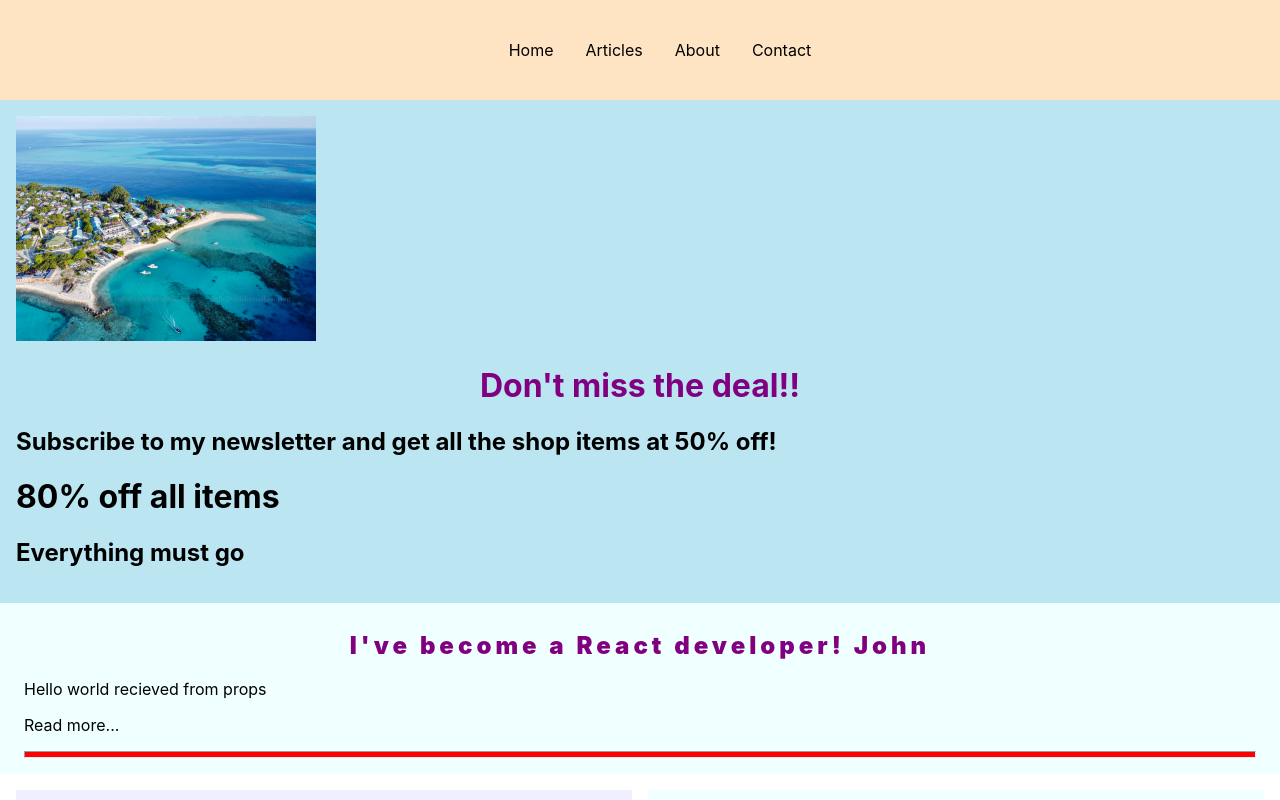
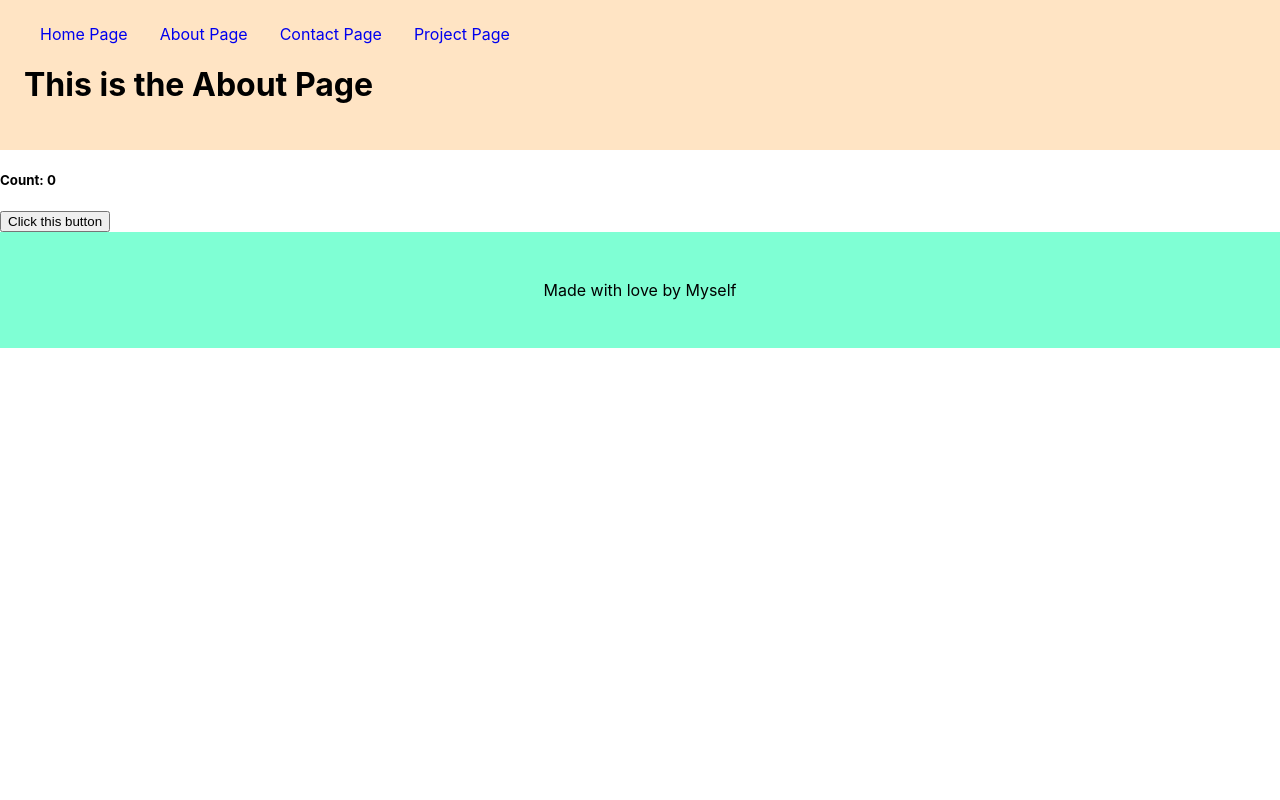
Before and after one commit to ahmedaryf/meta-react-lesson, a React (Create React App) app: page /AboutPage in a window 1280 px wide. Shown: the top 800 px of the page. Built offline with nearby package versions, Linux system fonts and the light colour scheme.

Commit message:
React Router added

```diff
--- a/package.json
+++ b/package.json
@@ -8,6 +8,7 @@
     "@testing-library/user-event": "^13.5.0",
     "react": "^18.2.0",
     "react-dom": "^18.2.0",
+    "react-router-dom": "^6.8.2",
     "react-scripts": "5.0.1",
     "web-vitals": "^2.1.4"
   },
--- a/src/App.css
+++ b/src/App.css
@@ -44,14 +44,13 @@
   background-color: bisque;
   padding: 1.5rem;
 }
-.main-nav ul{
-  text-align: center;
-}
-.main-nav li{
+
+.main-nav .link{
   display: inline;
   margin: 1rem;
+  text-decoration: none;
 }
-.main-nav li:hover{
+.main-nav .link:hover{
   color: #61dafb;
   cursor: pointer;
 }
--- a/src/App.js
+++ b/src/App.js
@@ -1,27 +1,9 @@
 // import logo from './logo.svg';
 import React, {useState} from 'react';
 import './App.css';
-import Card from './Card';
 import Btn from './components/Btns';
-import DarkMode from './components/DarkMode';
 import Footer from './components/Footer';
-import InputComponent from './components/InputComponent';
-import Intro1 from './components/Intro1';
 import Nav from './components/nav';
-import Profile from './components/Profile';
-import Promo from './components/Promo';
-import TestStateComponent from './components/TestStateComponent';
-import TestTextComponent from './components/TestTextComponent';
-import TimeComponent from './components/TimeComponent';
-import WalletComponent from './components/WalletComponent';
-import Intro from './Intro';
-import ModeTogle from './ModeTogler';
-import image from "./images/keyodhoo-drone-13-7-m.jpg"
-import image2 from "./images/underwater1-m.jpg"
-import CardTwo from './components/CardTwo';
-import CardText from './components/CardText';
-import TodoList from './components/TodoList';
-
 
 function App() {
   const [count, setCount] = useState(0);
@@ -30,53 +12,16 @@ function App() {
   }
   return (
     <div>
-      <div><Nav /></div>
-      <div><Promo /></div>
-      <div><Intro1 name="John" textColor="purple" text="Hello world recieved from props"/></div>
-<div className='flex-item'>
-      <div><Intro color="#eeeeff" compHeading="Why I love front-end web development" compText="In this blog post, I'll list 10 reasons why I love to work as a front-end developer." /></div>
+        <div>
+          <Nav />
+        </div>
 
-      <div><Intro compHeading="What's the best way to style your React apps?" compText="There are so many options to choose from. Here's a high-level overview of the popular ones." /></div>
+        <div>
+          <h5>Count: {count}</h5>
+          <Btn onClick={handleClick} lable="Click this button"/>
+        </div>
 
-      <div><Intro compHeading="What's the best way to style your React apps?" compText="There are so many options to choose from. Here's a high-level overview of the popular ones." /></div>
-
-      <div><Intro color="#eeeeff" compHeading="Why I love front-end web development" compText="In this blog post, I'll list 10 reasons why I love to work as a front-end developer." /></div>
-</div>
-  <div>
-    <h5>Count: {count}</h5>
-    <Btn onClick={handleClick} lable="Click this button"/>
-  </div>
-    <br />
-    <DarkMode />
-    <br />
-    <ModeTogle />
-    <br />
-    <InputComponent />
-    <br />
-    <TestStateComponent />
-    <br />
-    <TestTextComponent />
-    <br />
-    <WalletComponent />
-    <br />
-    <TimeComponent />
-    <br />
-    <Profile />
-    <Profile width={50} height={50}/>
-    <br />
-    <Card image={image} width={70} height={70} title="This is card title" body="This is card body with some text"/>
-    <br />
-    <Card image={image2} title="This is card title 2" body="This is card body with different text"/>
-
-      {/* Profile and CardText were wrapped in CardTwo component */}
-      <CardTwo>
-        <Profile />
-        <CardText title="Card using props" text="This text is passed from parent component"/>
-      </CardTwo>
-      <br />
-      <TodoList />
-
-      <div><Footer /></div>
+        <div><Footer /></div>
 
     </div>
 
--- /dev/null
+++ b/src/components/AboutPage.js
@@ -0,0 +1,14 @@
+import React from 'react'
+
+function AboutPage() {
+  return (
+    <div>
+        <div>
+            <h1>This is the About Page</h1>
+        </div>
+
+    </div>
+  )
+}
+
+export default AboutPage
--- /dev/null
+++ b/src/components/ContactPage.js
@@ -0,0 +1,32 @@
+import React from 'react'
+import Card from '../Card'
+import CardText from './CardText'
+import CardTwo from './CardTwo'
+import Profile from './Profile'
+import TodoList from './TodoList'
+import image from "../images/keyodhoo-drone-13-7-m.jpg"
+import image2 from "../images/underwater1-m.jpg"
+
+function ContactPage() {
+  return (
+    <div>
+        <div>
+            <h1>This is the Contact Page</h1>
+        </div>
+        <br />
+        <Card image={image} width={70} height={70} title="This is card title" body="This is card body with some text"/>
+        <br />
+        <Card image={image2} title="This is card title 2" body="This is card body with different text"/>
+
+      {/* Profile and CardText were wrapped in CardTwo component */}
+      <CardTwo>
+        <Profile />
+        <CardText title="Card using props" text="This text is passed from parent component"/>
+      </CardTwo>
+      <br />
+      <TodoList />
+    </div>
+  )
+}
+
+export default ContactPage
--- /dev/null
+++ b/src/components/HomePage.js
@@ -0,0 +1,30 @@
+import React from 'react'
+import Intro from '../Intro'
+import Intro1 from './Intro1'
+import Promo from './Promo'
+
+
+function HomePage() {
+  return (
+    <div>
+        <div>
+            <h1>This is the Home Page</h1>
+        </div>
+        <div>
+            <Promo />
+        </div>
+        <div><Intro1 name="John" textColor="purple" text="Hello world recieved from props"/></div>
+<div className='flex-item'>
+      <div><Intro color="#eeeeff" compHeading="Why I love front-end web development" compText="In this blog post, I'll list 10 reasons why I love to work as a front-end developer." /></div>
+
+      <div><Intro compHeading="What's the best way to style your React apps?" compText="There are so many options to choose from. Here's a high-level overview of the popular ones." /></div>
+
+      <div><Intro compHeading="What's the best way to style your React apps?" compText="There are so many options to choose from. Here's a high-level overview of the popular ones." /></div>
+
+      <div><Intro color="#eeeeff" compHeading="Why I love front-end web development" compText="In this blog post, I'll list 10 reasons why I love to work as a front-end developer." /></div>
+</div>
+    </div>
+  )
+}
+
+export default HomePage
--- /dev/null
+++ b/src/components/ProjectPage.js
@@ -0,0 +1,35 @@
+import React from 'react'
+import ModeTogle from '../ModeTogler'
+import DarkMode from './DarkMode'
+import InputComponent from './InputComponent'
+import TestStateComponent from './TestStateComponent'
+import TestTextComponent from './TestTextComponent'
+import TimeComponent from './TimeComponent'
+import WalletComponent from './WalletComponent'
+
+function ProjectPage() {
+  return (
+    <div>
+        <div>
+            <h1>This is the Project Page</h1>
+        </div>
+
+        <DarkMode />
+        <br />
+        <ModeTogle />
+        <br />
+        <InputComponent />
+        <br />
+        <TestStateComponent />
+        <br />
+        <TestTextComponent />
+        <br />
+        <WalletComponent />
+        <br />
+        <TimeComponent />
+
+    </div>
+  )
+}
+
+export default ProjectPage
--- a/src/components/nav.js
+++ b/src/components/nav.js
@@ -1,13 +1,23 @@
+import { Routes, Route, Link } from 'react-router-dom';
+import HomePage from './HomePage';
+import AboutPage from './AboutPage';
+import ContactPage from './ContactPage';
+import ProjectPage from './ProjectPage';
+
 function Nav(){
     return (
-        <nav className="main-nav">
-            <ul>
-                <li>Home</li>
-                <li>Articles</li>
-                <li>About</li>
-                <li>Contact</li>
-            </ul>
-        </nav>
+        <div className='main-nav'>
+        <Link className='link' to="/">Home Page</Link>
+        <Link className='link' to="/AboutPage">About Page</Link>
+        <Link className='link' to="/ContactPage">Contact Page</Link>
+        <Link className='link' to="/ProjectPage">Project Page</Link>
+        <Routes>
+          <Route path="/" element={<HomePage />} />
+          <Route path="/AboutPage" element={<AboutPage />} />
+          <Route path="/ContactPage" element={<ContactPage />} />
+          <Route path="/ProjectPage" element={<ProjectPage />} />
+        </Routes>
+        </div>
     )
 }
 export default Nav;
--- a/src/index.js
+++ b/src/index.js
@@ -3,11 +3,14 @@ import ReactDOM from 'react-dom/client';
 import './index.css';
 import App from './App';
 import reportWebVitals from './reportWebVitals';
+import { BrowserRouter } from 'react-router-dom';
 
 const root = ReactDOM.createRoot(document.getElementById('root'));
 root.render(
   <React.StrictMode>
+  <BrowserRouter>
     <App />
+  </BrowserRouter>
   </React.StrictMode>
 );
 
```
Also changed, not shown: 1 other file (tests, documents, lock files or other folders).
